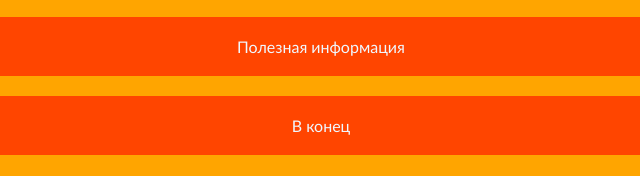
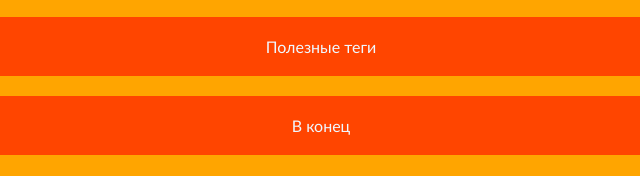
Before and after one commit to IvanSerdun/Ivan_Games_2.github.io, a plain HTML site: page index.html in a window 1280 px wide. Shown: the part 187-363 px from the top of the page, 319-959 px from the left. Drawn offline with Linux system fonts and the light colour scheme.

Commit message:
Update index.html

```diff
--- a/index.html
+++ b/index.html
@@ -10,7 +10,7 @@
     <main>
     <div class="t">
         <a href=""> Мои сайты </a>
-        <a href=""> Полезная информация </a>
+        <a href=""> Полезные теги </a>
         <a href="#To_bottom"> В конец </a>
     </div>
     <img src="img/free-icon-rollers-882147.png">
```
